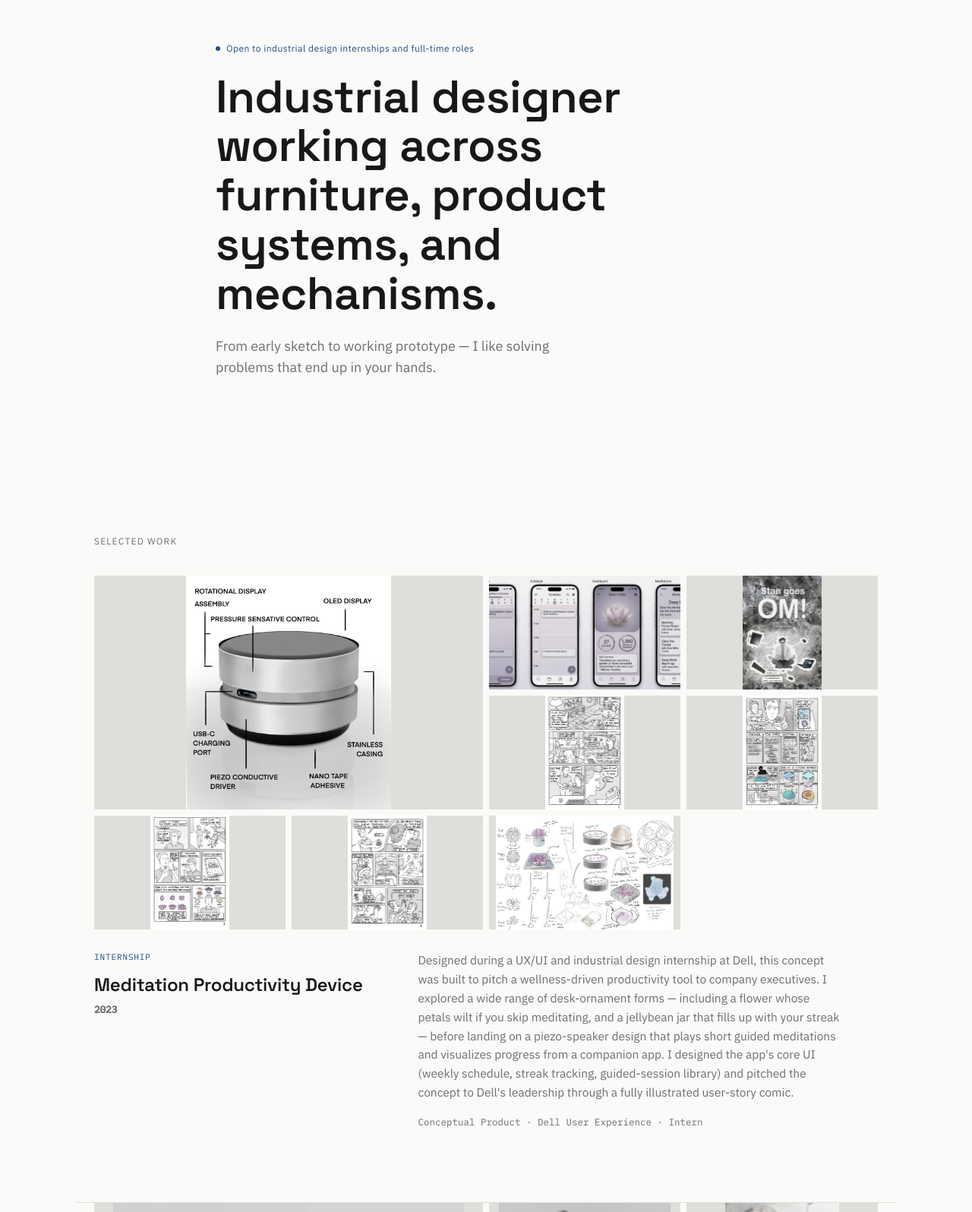
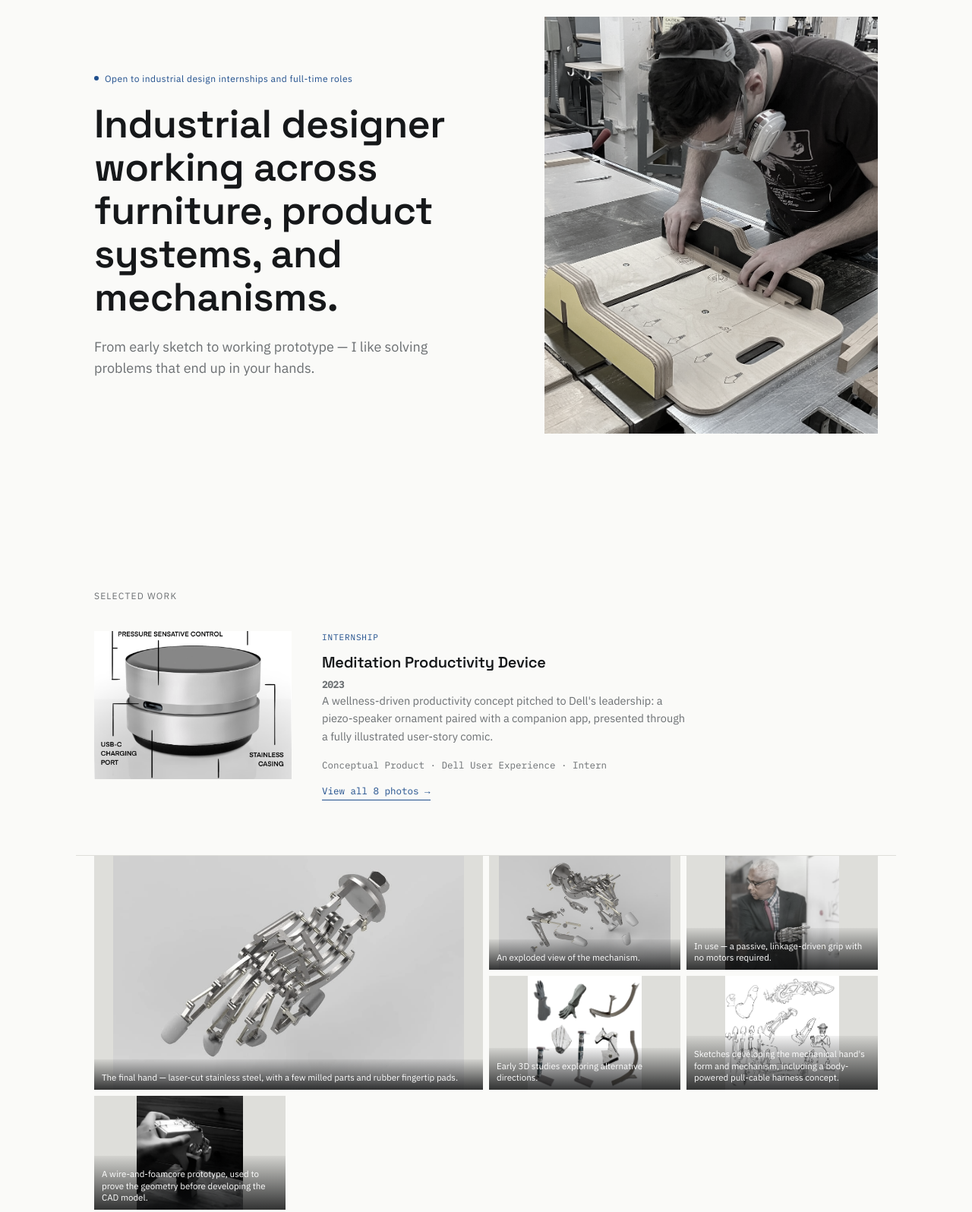
Before and after one commit to Georgeknowles/Georgeknowles.github.io, a plain HTML site: page index.html in a window 1280 px wide. Shown: the part 140-1736 px from the top of the page at 76% size. Drawn offline with Linux system fonts and the light colour scheme.

Commit message:
Implement design-review fixes: hero photo, project hierarchy, grid consistency
- Add a hero photo of George at work in the wood shop, giving the
  page an object (and a person) at the door instead of text alone
- De-emphasize the two thinner/newer projects (OM, Bernardo Urbina)
  into a compact single-image format; the four fully-resolved studio
  projects keep the full gallery treatment
- Standardize every gallery image on object-fit: contain so the grid
  reads as one consistent "specimen on a shelf" law instead of mixed
  cropped/letterboxed tiles
- Make photo captions visible by default instead of hover-only, since
  hover doesn't exist on touch devices
- Add a craft/material callout to each full project, pulling the
  standout technical decision out of the small-print meta line
- Increase the closing CTA's type size/weight so the page ends on its
  most confident line, not its quietest

```diff
--- a/index.html
+++ b/index.html
@@ -54,15 +54,33 @@
   .navlinks a{ transition:color .2s;}
   .navlinks a:hover{ color:var(--ink);}
 
-  .hero{ max-width:760px; margin:0 auto; padding:120px 24px 96px;}
+  .hero{
+    max-width:1080px; margin:0 auto; padding:88px 24px 96px;
+    display:grid; grid-template-columns:1.1fr 0.9fr; gap:56px; align-items:center;
+  }
   .avail{
     font-size:12px; color:var(--accent);
     letter-spacing:0.04em; margin-bottom:22px;
     display:flex; align-items:center; gap:8px;
   }
   .avail::before{ content:""; width:6px; height:6px; border-radius:50%; background:var(--accent); display:inline-block;}
-  .hero h1{ font-size:clamp(38px, 6vw, 60px); line-height:1.08;}
-  .hero p{ margin-top:22px; font-size:18px; color:var(--ink-soft); max-width:520px;}
+  .hero h1{ font-size:clamp(34px, 4.6vw, 52px); line-height:1.1;}
+  .hero p{ margin-top:22px; font-size:18px; color:var(--ink-soft); max-width:480px;}
+  .hero-photo{
+    width:100%; aspect-ratio:4/5; overflow:hidden; background:var(--line);
+  }
+  .hero-photo img{
+    width:100%; height:100%; object-fit:cover; object-position:60% 30%;
+    filter:grayscale(70%) contrast(1.01);
+    transition:filter .6s ease;
+    display:block;
+  }
+  .hero-photo:hover img{ filter:grayscale(0%); }
+
+  @media (max-width:900px){
+    .hero{ grid-template-columns:1fr; gap:36px; }
+    .hero-photo{ aspect-ratio:16/10; order:-1; }
+  }
 
   .section-label{
     max-width:1080px; margin:0 auto; padding:0 24px;
@@ -92,7 +110,7 @@
     grid-row:span 2;
   }
   .g-tile img{
-    width:100%; height:100%; object-fit:cover;
+    width:100%; height:100%; object-fit:contain;
     filter:grayscale(70%) contrast(1.01);
     transition:filter .4s ease, transform .4s ease;
     display:block;
@@ -101,12 +119,10 @@
   .g-cap{
     position:absolute; left:0; right:0; bottom:0;
     padding:16px 10px 8px;
-    background:linear-gradient(to top, rgba(12,13,14,0.82), rgba(12,13,14,0));
+    background:linear-gradient(to top, rgba(12,13,14,0.82), rgba(12,13,14,0.05));
     color:#fff; font-size:11.5px; line-height:1.35;
-    opacity:0; transition:opacity .25s ease;
     pointer-events:none;
   }
-  .g-tile:hover .g-cap{ opacity:1;}
   .g-empty{
     grid-column:1/-1;
     display:flex; align-items:center; justify-content:center;
@@ -120,10 +136,41 @@
   .project-body h3{ font-size:24px;}
   .project-body .year{ display:block; font-size:13px; color:var(--ink-soft); margin-top:4px; font-family:'IBM Plex Mono',monospace;}
   .project-body .brief{ color:var(--ink-soft); font-size:15.5px; max-width:560px;}
+  .craft{
+    margin-top:20px; padding-left:16px; max-width:540px;
+    border-left:3px solid var(--accent);
+    font-size:16.5px; font-weight:600; color:var(--ink);
+  }
   .meta{ margin-top:16px; font-size:12.5px; color:var(--ink-soft); font-family:'IBM Plex Mono',monospace;}
   .eyebrow{ font-family:'IBM Plex Mono',monospace; font-size:11px; letter-spacing:0.08em; color:var(--accent); text-transform:uppercase; margin-bottom:8px;}
   .placeholder{color:#B8763F; font-style:italic;}
   .divider{ max-width:1080px; margin:0 auto; height:1px; background:var(--line);}
+
+  .project-compact{ max-width:1080px; margin:0 auto; padding:0 24px 72px;}
+  .compact-body{ display:grid; grid-template-columns:260px 1fr; gap:40px; align-items:start;}
+  .compact-photo{
+    width:100%; aspect-ratio:4/3; overflow:hidden; background:var(--line); cursor:zoom-in;
+  }
+  .compact-photo img{
+    width:100%; height:100%; object-fit:cover;
+    filter:grayscale(70%) contrast(1.01);
+    transition:filter .4s ease;
+    display:block;
+  }
+  .compact-photo:hover img{ filter:grayscale(0%);}
+  .compact-body h3{ font-size:20px;}
+  .compact-body .year{ display:block; font-size:12.5px; color:var(--ink-soft); margin-top:3px; font-family:'IBM Plex Mono',monospace;}
+  .compact-body .brief{ color:var(--ink-soft); font-size:14.5px; max-width:480px;}
+  .compact-more{
+    margin-top:14px; display:inline-block; width:fit-content;
+    font-size:12.5px; color:var(--accent); border-bottom:1px solid var(--accent);
+    padding-bottom:2px; cursor:pointer; font-family:'IBM Plex Mono',monospace;
+  }
+
+  @media (max-width:760px){
+    .compact-body{ grid-template-columns:1fr; gap:16px;}
+    .compact-photo{ aspect-ratio:16/10;}
+  }
 
   @media (max-width:760px){
     .project-body{ grid-template-columns:1fr; gap:12px;}
@@ -138,9 +185,9 @@
   .tools span{ font-family:'IBM Plex Mono',monospace; font-size:11.5px; border:1px solid var(--line); padding:6px 12px; border-radius:2px;}
   .btn{ display:inline-block; margin-top:28px; border-bottom:1px solid var(--ink); padding-bottom:3px; font-size:14px; font-weight:500;}
 
-  .contact{ max-width:760px; margin:0 auto; padding:60px 24px 140px;}
-  .contact h2{ font-size:34px; max-width:420px;}
-  .contact-links{ display:flex; gap:28px; margin-top:28px; font-size:15px;}
+  .contact{ max-width:760px; margin:0 auto; padding:96px 24px 160px;}
+  .contact h2{ font-size:clamp(32px, 5vw, 54px); line-height:1.12; max-width:560px;}
+  .contact-links{ display:flex; gap:32px; margin-top:36px; font-size:17px; font-weight:500;}
   .contact-links a{ border-bottom:1px solid var(--ink); padding-bottom:2px;}
 
   footer{ text-align:center; padding:28px; font-size:11.5px; color:var(--ink-soft); font-family:'IBM Plex Mono',monospace; border-top:1px solid var(--line);}
@@ -212,20 +259,28 @@
 </nav>
 
 <section class="hero">
-  <div class="avail">Open to industrial design internships and full-time roles</div>
-  <h1>Industrial designer working across furniture, product systems, and mechanisms.</h1>
-  <p>From early sketch to working prototype — I like solving problems that end up in your hands.</p>
+  <div>
+    <div class="avail">Open to industrial design internships and full-time roles</div>
+    <h1>Industrial designer working across furniture, product systems, and mechanisms.</h1>
+    <p>From early sketch to working prototype — I like solving problems that end up in your hands.</p>
+  </div>
+  <div class="hero-photo">
+    <img src="george-at-work.jpg" alt="George at a table saw in the wood shop, guiding a workpiece through a shop-built jig.">
+  </div>
 </section>
 
 <div class="section-label" id="work">Selected Work</div>
 
-<section class="project">
-  <div class="gallery" data-project="om"></div>
-  <div class="project-body">
-    <div><div class="eyebrow">Internship</div><h3>Meditation Productivity Device<span class="year">2023</span></h3></div>
+<section class="project-compact">
+  <div class="compact-body">
+    <div class="compact-photo compact-open" data-project="om">
+      <img src="om_1.jpg" alt="Audio-visual meditation ornament.">
+    </div>
     <div>
-      <p class="brief">Designed during a UX/UI and industrial design internship at Dell, this concept was built to pitch a wellness-driven productivity tool to company executives. I explored a wide range of desk-ornament forms — including a flower whose petals wilt if you skip meditating, and a jellybean jar that fills up with your streak — before landing on a piezo-speaker design that plays short guided meditations and visualizes progress from a companion app. I designed the app's core UI (weekly schedule, streak tracking, guided-session library) and pitched the concept to Dell's leadership through a fully illustrated user-story comic.</p>
+      <div class="eyebrow">Internship</div><h3>Meditation Productivity Device<span class="year">2023</span></h3>
+      <p class="brief">A wellness-driven productivity concept pitched to Dell's leadership: a piezo-speaker ornament paired with a companion app, presented through a fully illustrated user-story comic.</p>
       <div class="meta">Conceptual Product · Dell User Experience · Intern</div>
+      <span class="compact-more compact-open" data-project="om">View all 8 photos →</span>
     </div>
   </div>
 </section>
@@ -237,6 +292,7 @@
     <div><div class="eyebrow">Studio Project</div><h3>Analog Stylized Prosthetic<span class="year">2022</span></h3></div>
     <div>
       <p class="brief">Out of a wide-ranging ideation phase — acrobatic prosthetic legs, stilt attachments, a webbed hand for swimming — a mechanical finger concept stood out and became the focus: a passive, linkage-driven prosthetic hand for transradial amputees. What I expected would require 5-axis CNC machining turned out to be achievable almost entirely with 2D laser-cut components, proven first with a wire-and-foamcore prototype. The final design uses laser-cut stainless steel for nearly every structural element, with a few milled parts and rubber fingertip pads. I also simplified the palm from a solid volume to a planar profile, cutting material and complexity without losing function.</p>
+      <p class="craft">Laser-cut stainless linkage does the work of a motor — no motors required.</p>
       <div class="meta">Stainless Steel · Prosthetics Studio · Junior</div>
     </div>
   </div>
@@ -249,6 +305,7 @@
     <div><div class="eyebrow">Studio Project</div><h3>Food Organizing System<span class="year">2024</span></h3></div>
     <div>
       <p class="brief">Developed for a studio investigating housing and mobility — renting itself is the mobility angle — this project tackles a familiar roommate problem: shared refrigerators that get disorganized fast, continuing a space-saving interest from that fall's transforming chair project. The result is a portable divider system that keeps each person's section separate, uses adjustable clips to fit different fridge depths, and packs up to move with you between apartments. Early prototypes relied on off-the-shelf suction cups, which lost their grip within a day, so I designed a custom mechanical suction mechanism to hold the divider firmly in place long-term.</p>
+      <p class="craft">A custom mechanical suction mechanism — no off-the-shelf hardware needed.</p>
       <div class="meta">PLA, Polypropylene, Rubber · Context &amp; Mobility Studio · Senior</div>
     </div>
   </div>
@@ -261,6 +318,7 @@
     <div><div class="eyebrow">Studio Project</div><h3>Convertible Decoration Seating<span class="year">2023–2024</span></h3></div>
     <div>
       <p class="brief">A side chair that folds flat into a wall-mounted painting to save space in small apartments. Early prototypes used a solid carved seat pan, which proved too heavy and uncomfortable for extended sitting. I redesigned the seat as a hollow frame inspired by a stretched canvas, added 3D-printed joints to attach the back legs, and used a wool-felt pad to keep the profile low while adding comfort. The front is hand-painted, so when folded, the piece reads as a framed painting with almost no visible seam.</p>
+      <p class="craft">A hollow, canvas-inspired frame replaces a solid carved seat — half the weight, all the comfort.</p>
       <div class="meta">Cedar, Poplar, Titanium, Oil Paint · Furniture Studio · Senior</div>
     </div>
   </div>
@@ -273,19 +331,23 @@
     <div><div class="eyebrow">Studio Project</div><h3>Hands-On Educational Music Kit<span class="year">2023</span></h3></div>
     <div>
       <p class="brief">A STEAM kit teaching upper-elementary kids the science of music through instruments they build themselves: a tunable PVC flute, fillable shaker eggs, claves cut to different lengths to demonstrate how size affects pitch, and a frame drum made from wood, goat skin, and glue. An illustrated instruction booklet walks kids through assembly and breaks down concepts like rhythm, tone, and pitch. User testing with real kids surfaced specific, useful feedback — inconsistent shaker-egg tension, confusing assembly steps — that reinforced how much early testing shapes a design meant for a very particular age group.</p>
+      <p class="craft">A tunable PVC flute and hand-cut claves — real instruments, built from hardware-store parts.</p>
       <div class="meta">Wood, Cardboard, PVC · STEAM Box Studio · Senior</div>
     </div>
   </div>
 </section>
 <div class="divider"></div>
 
-<section class="project">
-  <div class="gallery" data-project="additional"></div>
-  <div class="project-body">
-    <div><div class="eyebrow">Internship</div><h3>Bernardo Urbina Internship<span class="year">2026</span></h3></div>
+<section class="project-compact">
+  <div class="compact-body">
+    <div class="compact-photo compact-open" data-project="additional">
+      <img src="addimages_8.png" alt="AI-rendered concept that became the direction for the final chair design.">
+    </div>
     <div>
-      <p class="brief">Interning with furniture designer Bernardo Urbina in Costa Rica, I learned to operate a CNC router and helped build components for his shop while developing speculative chair concepts for potential production. My early direction leaned sculptural and biomorphic, shaped in part with Fusion 360's generative design tools, but the geometry was too complex for the shop's 2.5-axis CNC. I simplified and restyled the form to align with Bernardo's design language while keeping it manufacturable — building real fluency in parametric modeling and CNC-informed design along the way.</p>
+      <div class="eyebrow">Internship</div><h3>Bernardo Urbina Internship<span class="year">2026</span></h3>
+      <p class="brief">Interning with furniture designer Bernardo Urbina in Costa Rica — operating a CNC router, building shop components, and developing speculative chair concepts for potential production.</p>
       <div class="meta">Speculative Furniture · Bernardo Urbina Design · Intern</div>
+      <span class="compact-more compact-open" data-project="additional">View all 8 photos →</span>
     </div>
   </div>
 </section>
@@ -437,7 +499,7 @@
     }
     container.innerHTML = images.map((img,i)=>
       `<div class="g-tile${i===0?' g-hero':''}" data-i="${i}">
-        <img src="${img.src}" alt="${escapeAttr(img.caption || (key + ' image ' + (i+1)))}" loading="lazy" decoding="async" style="object-position:${img.focus || 'center'}; object-fit:${img.fit || 'cover'};">
+        <img src="${img.src}" alt="${escapeAttr(img.caption || (key + ' image ' + (i+1)))}" loading="lazy" decoding="async" style="object-position:${img.focus || 'center'}; object-fit:${img.fit || 'contain'};">
         ${img.caption ? `<div class="g-cap">${img.caption}</div>` : ''}
       </div>`
     ).join('');
@@ -447,6 +509,10 @@
   }
 
   document.querySelectorAll('.gallery').forEach(buildGallery);
+
+  document.querySelectorAll('.compact-open').forEach(el=>{
+    el.addEventListener('click', ()=> openLightbox(el.dataset.project, 0));
+  });
 
   const lightbox = document.getElementById('lightbox');
   const lbImage = document.getElementById('lbImage');
```
Also changed, not shown: george-at-work.jpg (added).
